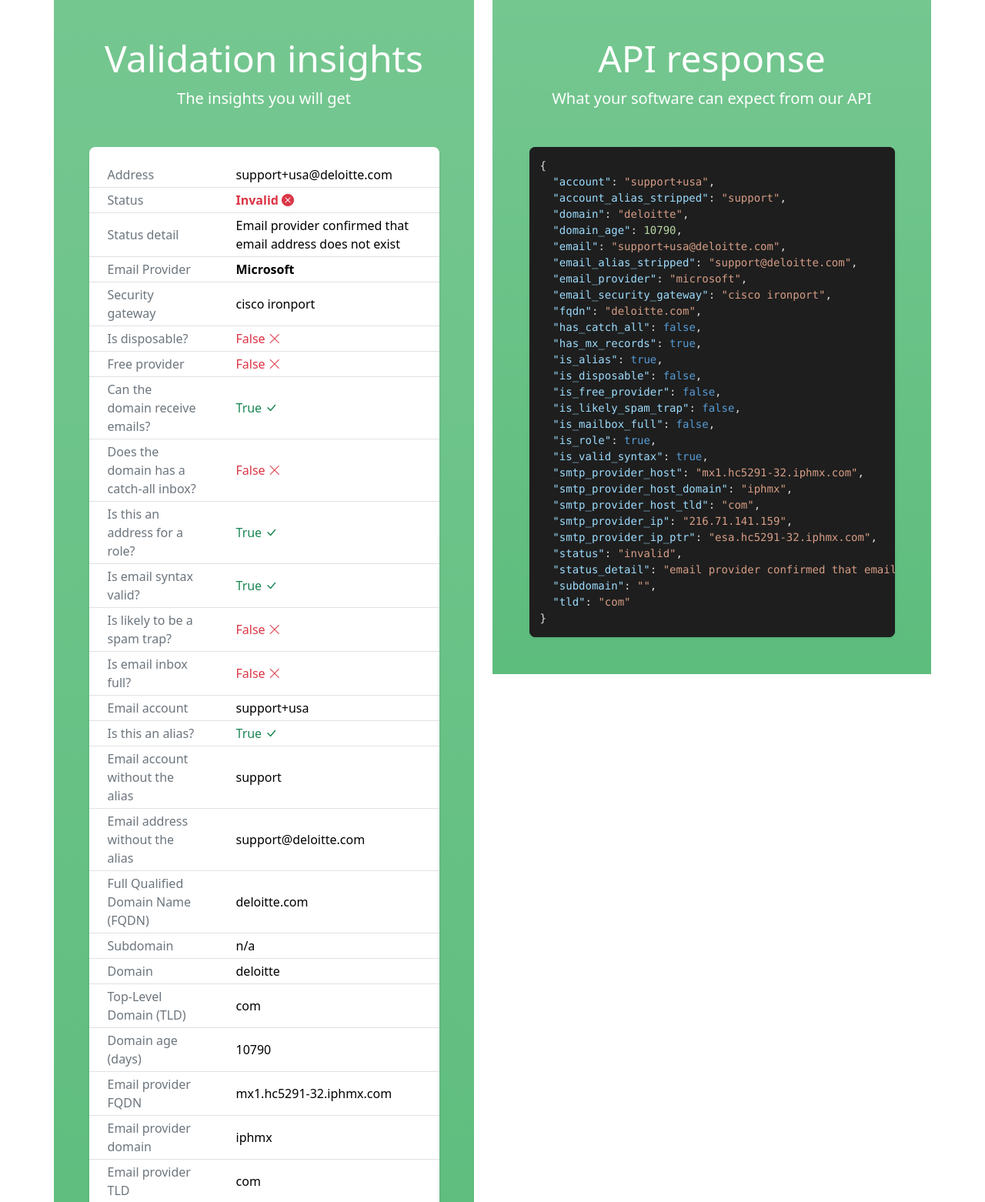
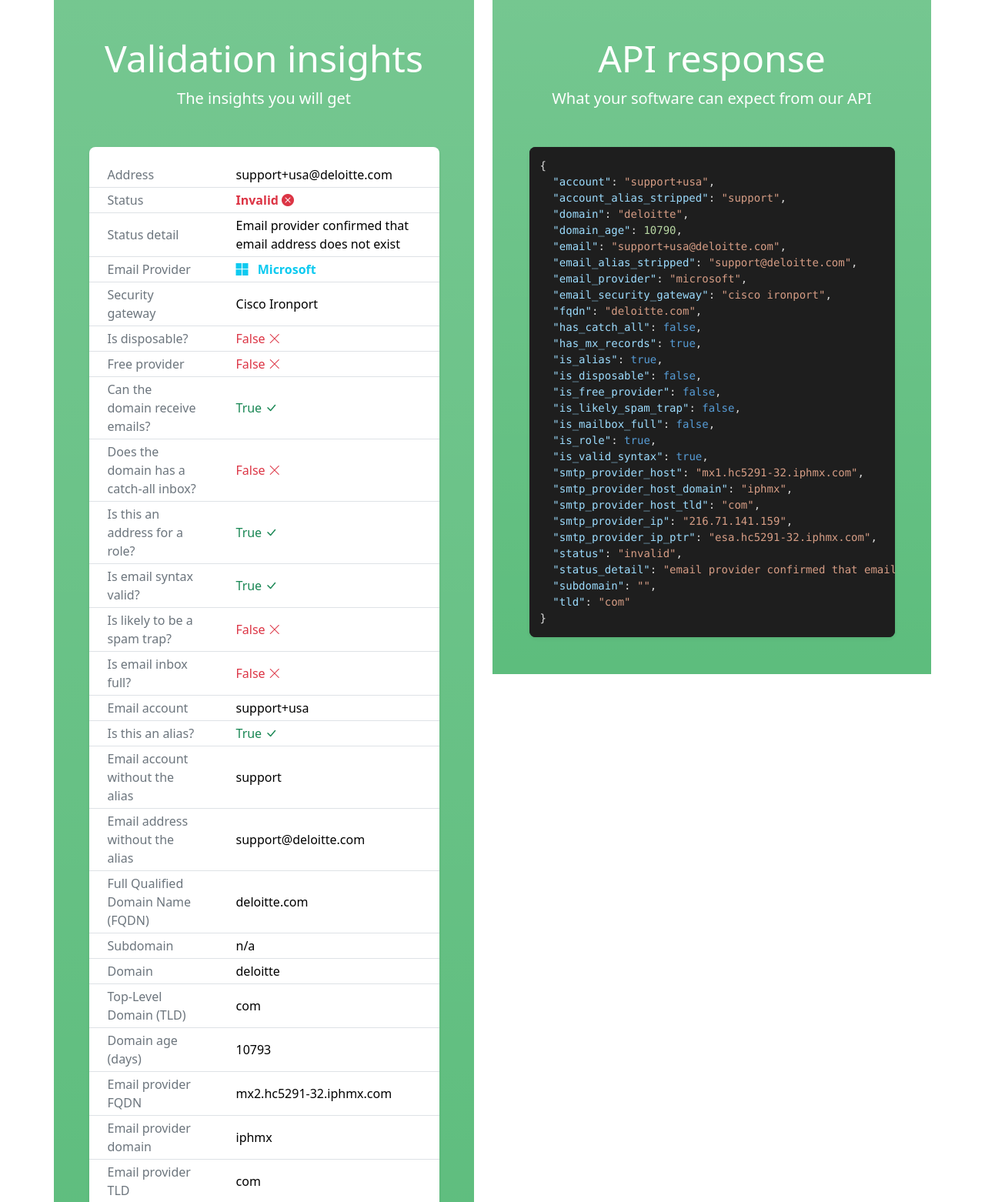
Before and after one commit to cansinacarer/maillistshield-com, a Python web app: template app/templates/public/index.html in a window 1280 px wide. Shown: the part 1220-2782 px from the top of the page at 77% size. Run offline with Jinja, Linux system fonts and the light colour scheme; the template is opened without the code that fills it, so the values that code supplies are empty; some libraries are stand-ins or nearby versions.

Commit message:
update table with most recent js change results

```diff
--- a/app/templates/public/demo/demo-results-table.html
+++ b/app/templates/public/demo/demo-results-table.html
@@ -22,11 +22,18 @@
 			</tr>
 			<tr id="email_provider">
 				<th class="px-4 py-1 text-secondary">Email Provider</th>
-				<td class="px-4 py-1 text-capitalize fw-bold">microsoft</td>
+				<td class="px-4 py-1 text-capitalize fw-bold">
+					<span class="text-info">
+						<i class="me-2 bi bi-microsoft"></i>
+						Microsoft
+					</span>
+				</td>
 			</tr>
 			<tr id="email_security_gateway">
 				<th class="px-4 py-1 text-secondary">Security gateway</th>
-				<td class="px-4 py-1">cisco ironport</td>
+				<td class="px-4 py-1">
+					<span class="text-capitalize">cisco ironport</span>
+				</td>
 			</tr>
 			<tr id="is_disposable">
 				<th class="px-4 py-1 text-secondary">Is disposable?</th>
@@ -153,11 +160,11 @@
 			</tr>
 			<tr id="domain_age">
 				<th class="px-4 py-1 text-secondary">Domain age (days)</th>
-				<td class="px-4 py-1">10790</td>
+				<td class="px-4 py-1">10793</td>
 			</tr>
 			<tr id="smtp_provider_host">
 				<th class="px-4 py-1 text-secondary">Email provider FQDN</th>
-				<td class="px-4 py-1">mx1.hc5291-32.iphmx.com</td>
+				<td class="px-4 py-1">mx2.hc5291-32.iphmx.com</td>
 			</tr>
 			<tr id="smtp_provider_host_domain">
 				<th class="px-4 py-1 text-secondary">Email provider domain</th>
```
